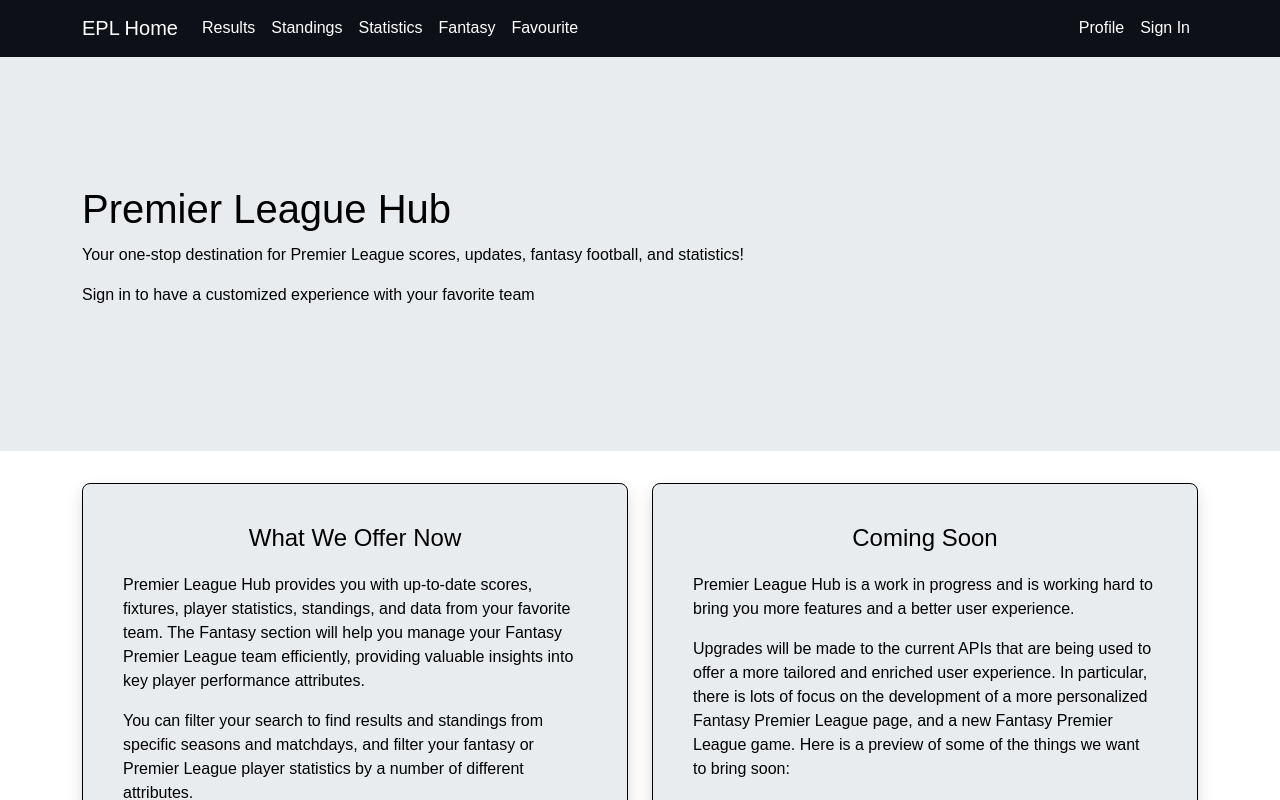
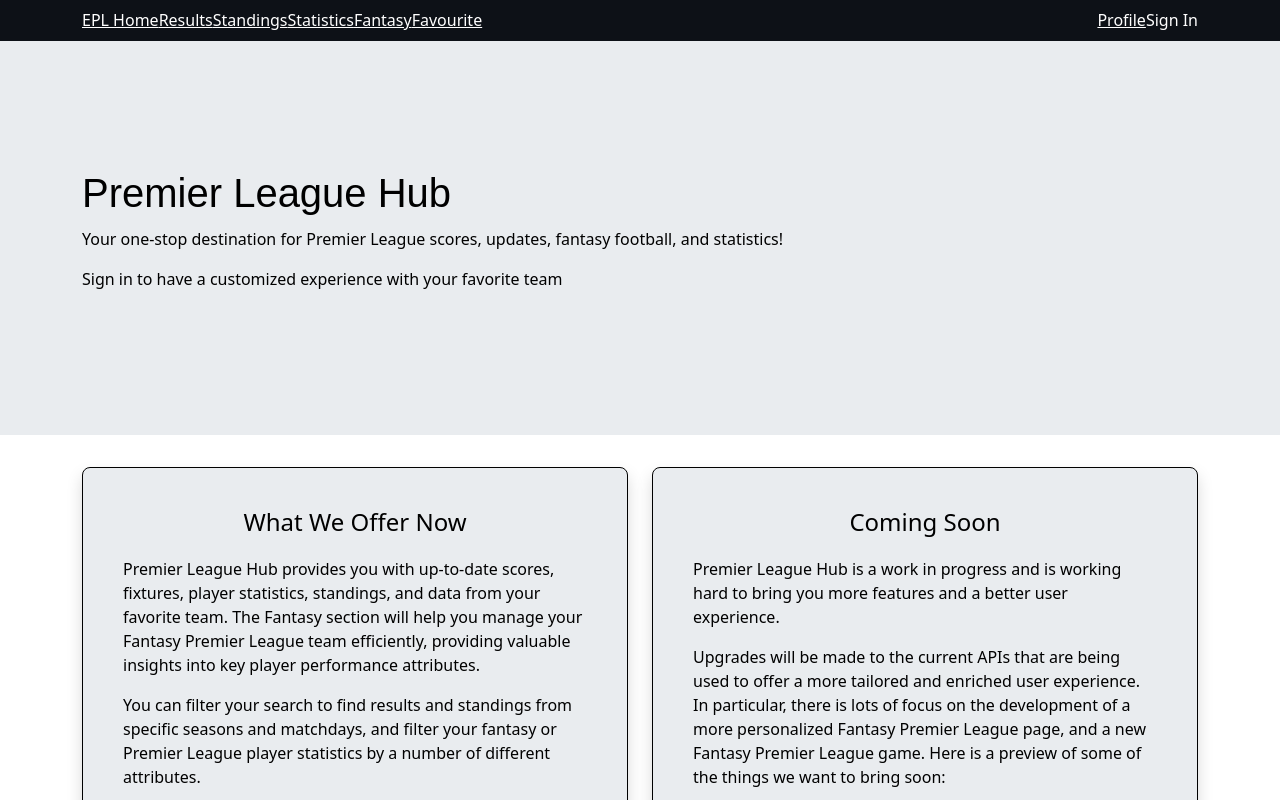
Before and after one commit to jason-sidhu/premier-league-fullstack, a React (Create React App) app: page / in a window 1280 px wide. Shown: the top 800 px of the page. Built offline with nearby package versions, Linux system fonts and the light colour scheme.

Commit message:
use Link

```diff
--- a/src/App.js
+++ b/src/App.js
@@ -1,5 +1,5 @@
 import React from 'react';
-import {Route, Routes} from 'react-router-dom'
+import { Routes, Route } from 'react-router-dom'; // Import Routes and Route
 import "bootstrap/dist/css/bootstrap.min.css";
 import Standings from './Pages/standings';
 import Fantasy from './Pages/fantasy';
@@ -13,24 +13,20 @@
 import Favourite from './Pages/favourite';
 
 function App() {
-    return (
-<Routes>
-        <Route path='/' >
-        <Route index element={<Home />} />
-        <Route path="Pages/scores" element={<Scores />} />
-        <Route path="Pages/standings" element={<Standings />} />
-        <Route path="Pages/stats" element={<Stats />} />
-        <Route path="Pages/fantasy" element={<Fantasy />} />
-        <Route path="Pages/favourite" element={<Favourite />} />
-        <Route path="sign-in-options" element={<SignInOptionsPage />} />
-        <Route path="Pages/signin" element={<SignInPage />} />
-        <Route path="Pages/signup" element={<SignUpPage />} />
-        <Route path="profile" element={<Profile />} />
-        </Route>
-      </Routes>
+  return (
+    <Routes>
+      <Route path="/" element={<Home />} />
+      <Route path="/Pages/scores" element={<Scores />} />
+      <Route path="/Pages/standings" element={<Standings />} />
+      <Route path="/Pages/stats" element={<Stats />} />
+      <Route path="/Pages/fantasy" element={<Fantasy />} />
+      <Route path="/Pages/favourite" element={<Favourite />} />
+      <Route path="/sign-in-options" element={<SignInOptionsPage />} />
+      <Route path="/Pages/signin" element={<SignInPage />} />
+      <Route path="/Pages/signup" element={<SignUpPage />} />
+      <Route path="/profile" element={<Profile />} />
+    </Routes>
+  );
+}
 
-
-
-    );
-}
 export default App;
--- a/src/Components/Navbar/Navbar.js
+++ b/src/Components/Navbar/Navbar.js
@@ -2,11 +2,12 @@
 import Container from "react-bootstrap/Container";
 import Nav from "react-bootstrap/Nav";
 import Navbar from "react-bootstrap/Navbar";
-import { Link } from "react-router-dom";
-import "./Navbar.css"
+import { Link, useNavigate } from "react-router-dom"; // Use Link and useNavigate from react-router-dom
+import "./Navbar.css";
 
 function BSNavbar() {
   const [isAuthenticated, setIsAuthenticated] = useState(false); // Track user authentication state to see if signed in or not, display accordingly
+  const navigate = useNavigate(); // Get the navigate function from react-router-dom
 
   // Check if user is authenticated
   useEffect(() => {
@@ -21,6 +22,7 @@
     // Remove user token from local storage and update state
     localStorage.removeItem("userToken");
     setIsAuthenticated(false);
+    navigate("/"); // Navigate to the home page after sign out
   };
 
   const handleSignOutClick = () => {
@@ -31,25 +33,36 @@
   };
 
   return (
-  <Navbar className="nav" >
+    <Navbar className="nav">
       <Container>
-        <Navbar.Brand className="nav-options" href="/">EPL Home</Navbar.Brand>
+        <Link to="/" className="nav-options">EPL Home</Link> {/* Use Link instead of href */}
         <Nav className="me-auto">
-          <Nav.Link className="nav-options" href="Pages/scores">Results</Nav.Link>
-          <Nav.Link className="nav-options" href="/Pages/standings">Standings</Nav.Link>
-          <Nav.Link className="nav-options" href="/Pages/stats">Statistics</Nav.Link>
-          <Nav.Link className="nav-options" href="/Pages/fantasy">Fantasy</Nav.Link>
-          <Nav.Link className="nav-options" href={isAuthenticated ? "/Pages/favourite" : "/sign-in-options"}>Favourite</Nav.Link>
+          <Link to="/Pages/scores" className="nav-options">Results</Link> {/* Use Link instead of href */}
+          <Link to="/Pages/standings" className="nav-options">Standings</Link> {/* Use Link instead of href */}
+          <Link to="/Pages/stats" className="nav-options">Statistics</Link> {/* Use Link instead of href */}
+          <Link to="/Pages/fantasy" className="nav-options">Fantasy</Link> {/* Use Link instead of href */}
+          <Link
+            to={isAuthenticated ? "/Pages/favourite" : "/sign-in-options"}
+            className="nav-options"
+          >
+            Favourite
+          </Link>
         </Nav>
         <Nav>
-          <Nav.Link className="nav-options" href={isAuthenticated ? "/profile" : "/sign-in-options" }>Profile</Nav.Link>
-          <Nav.Link
-            href={isAuthenticated ? "/" : "/sign-in-options"}
+          <Link
+            to={isAuthenticated ? "/profile" : "/sign-in-options"}
+            className="nav-options"
+          >
+            Profile
+          </Link>
+          <span
             onClick={isAuthenticated ? handleSignOutClick : null}
-            className={isAuthenticated ? "sign-out-animation nav-options" : "nav-options"}
+            className={
+              isAuthenticated ? "sign-out-animation nav-options" : "nav-options"
+            }
           >
             {isAuthenticated ? "Sign Out" : "Sign In"}
-          </Nav.Link>
+          </span>
         </Nav>
       </Container>
     </Navbar>
--- a/src/index.js
+++ b/src/index.js
@@ -1,23 +1,21 @@
 import React from 'react';
-import ReactDOM from 'react-dom/client';
-import './index.css';
-import { BrowserRouter, Routes, Route } from "react-router-dom";
+import ReactDOM from 'react-dom';
+import { BrowserRouter, Route, Routes } from 'react-router-dom'; // Import BrowserRouter
 import App from './App';
 import BSNavbar from './Components/Navbar/Navbar';
 
+const root = ReactDOM.createRoot(document.getElementById('root'));
 
-const root = ReactDOM.createRoot(document.getElementById("root"));
 root.render(
   <React.StrictMode>
-  <header>
-    <BSNavbar/>
-  </header>
-  <BrowserRouter>
-    <Routes>
-      <Route path="/*" element={<App/>} />
-    </Routes>
-  </BrowserRouter>
-
+    <BrowserRouter>
+      <header>
+        <BSNavbar />
+      </header>
+      <Routes>
+        <Route path="/*" element={<App />} />
+      </Routes>
+    </BrowserRouter>
   </React.StrictMode>,
   document.getElementById('root')
 );
```
